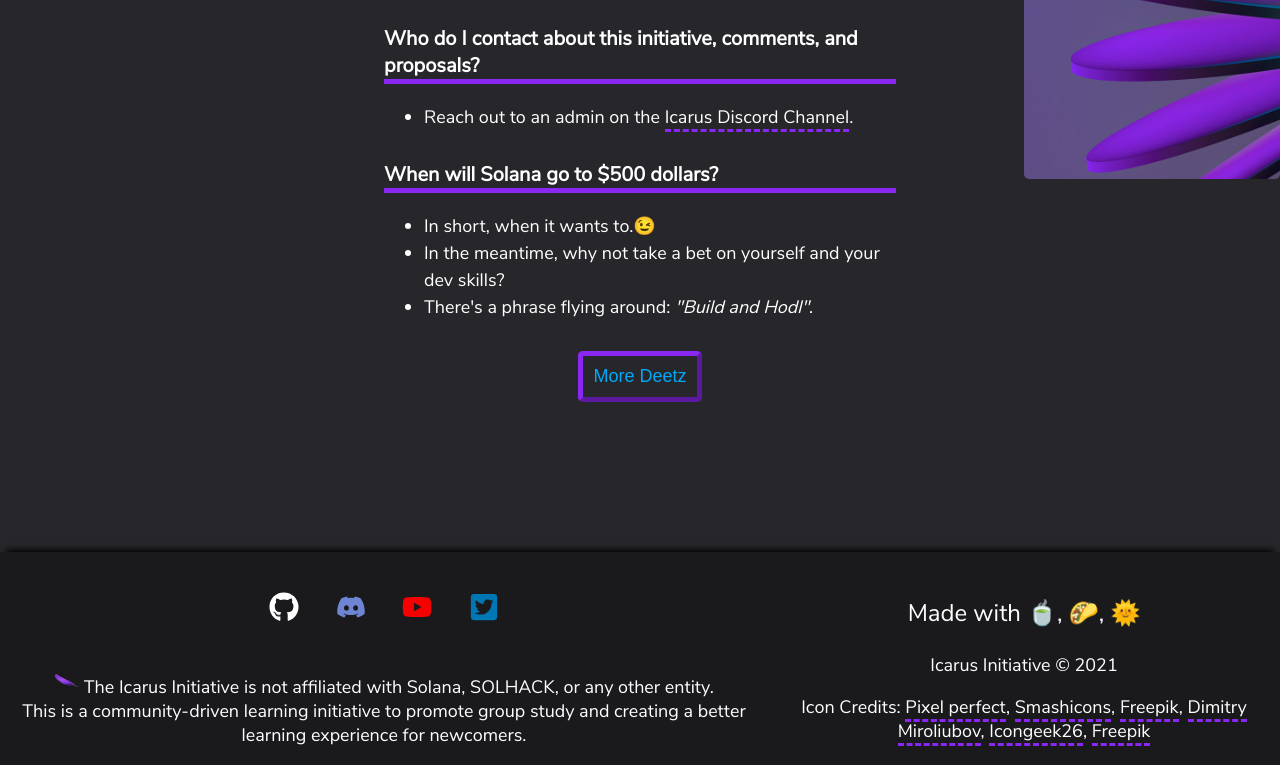
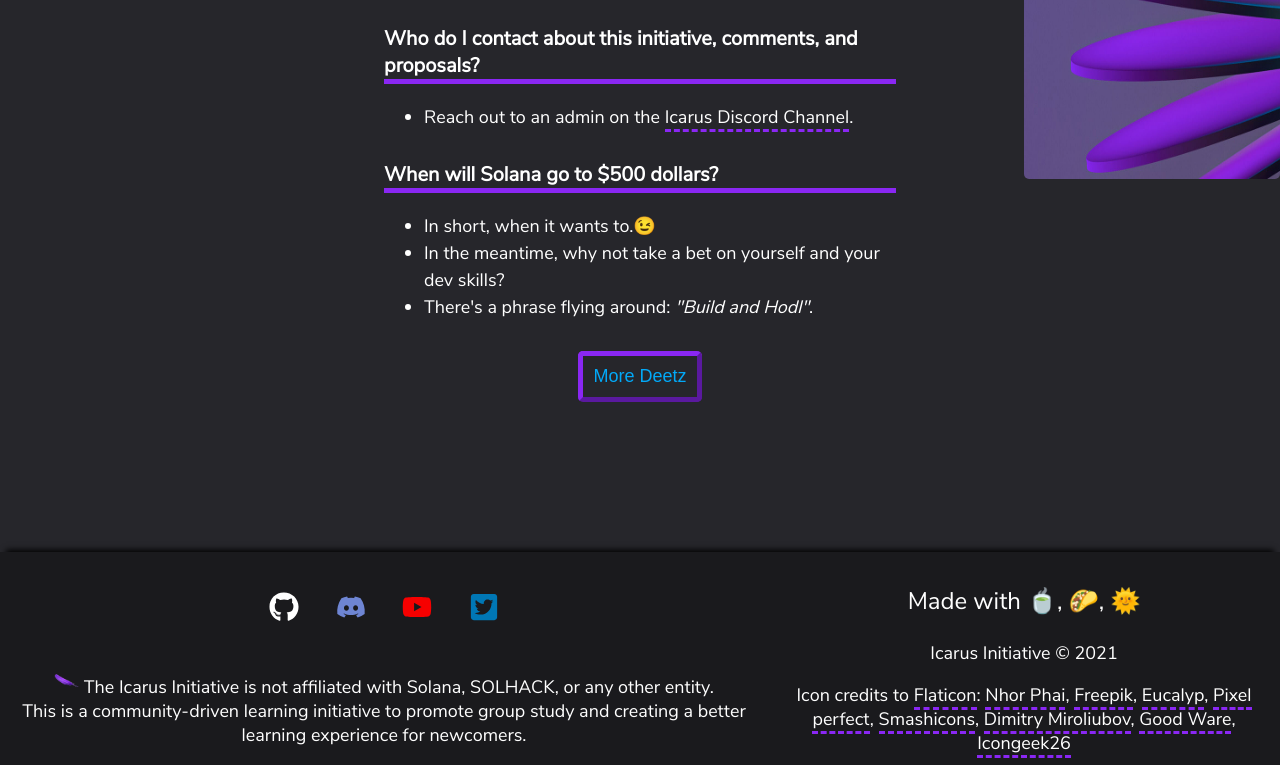
Before and after one commit to icarus-initiative/organization_website, a Next.js app: page / in a window 1280 px wide. Shown: the part 9675-10440 px from the top of the page. Built offline with nearby package versions, Linux system fonts and the light colour scheme.

Commit message:
Update Credits

```diff
--- a/src/Credits.js
+++ b/src/Credits.js
@@ -1,37 +1,90 @@
 import React from 'react';
+import globals from './data';
 
 export default function Credits() {
+  const { credits } = globals();
   return (
     <section>
-      Icon Credits:{' '}
+      Icon credits to{' '}
       <a
-        href='https://www.flaticon.com/authors/pixel-perfect'
-        title='Pixel perfect'
+        href={credits.flaticon.url}
+        title={credits.flaticon.title}
+        rel='noopener noreferrer nofollow'
+        target='_blank'
       >
-        Pixel perfect
+        {credits.flaticon.title}
       </a>
-      ,{' '}
-      <a href='https://www.flaticon.com/authors/smashicons' title='Smashicons'>
-        Smashicons
-      </a>
-      ,{' '}
-      <a href='https://www.freepik.com' title='Freepik'>
-        Freepik
+      :{' '}
+      <a
+        href={credits.nhorphai.url}
+        title={credits.nhorphai.title}
+        rel='noopener noreferrer nofollow'
+        target='_blank'
+      >
+        {credits.nhorphai.title}
       </a>
       ,{' '}
       <a
-        href='https://www.flaticon.com/authors/dimitry-miroliubov'
-        title='Dimitry Miroliubov'
+        href={credits.freepik.url}
+        title={credits.freepik.title}
+        rel='noopener noreferrer nofollow'
+        target='_blank'
       >
-        Dimitry Miroliubov
+        {credits.freepik.title}
       </a>
       ,{' '}
-      <a href='https://www.flaticon.com/authors/icongeek26' title='Icongeek26'>
-        Icongeek26
+      <a
+        href={credits.eucalyp.url}
+        title={credits.eucalyp.title}
+        rel='noopener noreferrer nofollow'
+        target='_blank'
+      >
+        {credits.eucalyp.title}
       </a>
       ,{' '}
-      <a href='https://www.freepik.com' title='Freepik'>
-        Freepik
+      <a
+        href={credits.pixelperfect.url}
+        title={credits.pixelperfect.title}
+        rel='noopener noreferrer nofollow'
+        target='_blank'
+      >
+        {credits.pixelperfect.title}
+      </a>
+      ,{' '}
+      <a
+        href={credits.smashicons.url}
+        title={credits.smashicons.title}
+        rel='noopener noreferrer nofollow'
+        target='_blank'
+      >
+        {credits.smashicons.title}
+      </a>
+      ,{' '}
+      <a
+        href={credits.dimitry.url}
+        title={credits.dimitry.title}
+        rel='noopener noreferrer nofollow'
+        target='_blank'
+      >
+        {credits.dimitry.title}
+      </a>
+      ,{' '}
+      <a
+        href={credits.goodware.url}
+        title={credits.goodware.title}
+        rel='noopener noreferrer nofollow'
+        target='_blank'
+      >
+        {credits.goodware.title}
+      </a>
+      ,{' '}
+      <a
+        href={credits.icongeek26.url}
+        title={credits.icongeek26.title}
+        rel='noopener noreferrer nofollow'
+        target='_blank'
+      >
+        {credits.icongeek26.title}
       </a>
     </section>
   );
```
